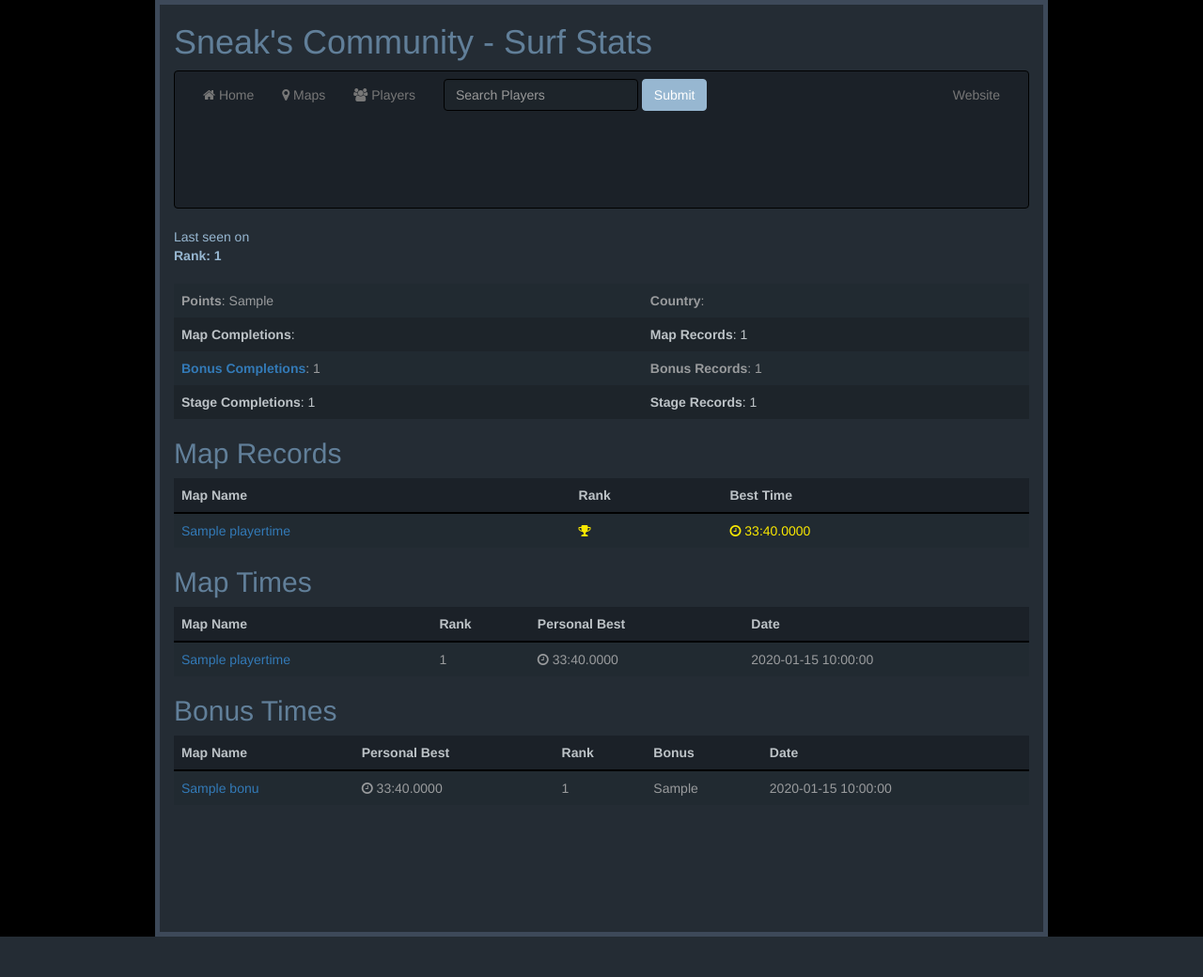
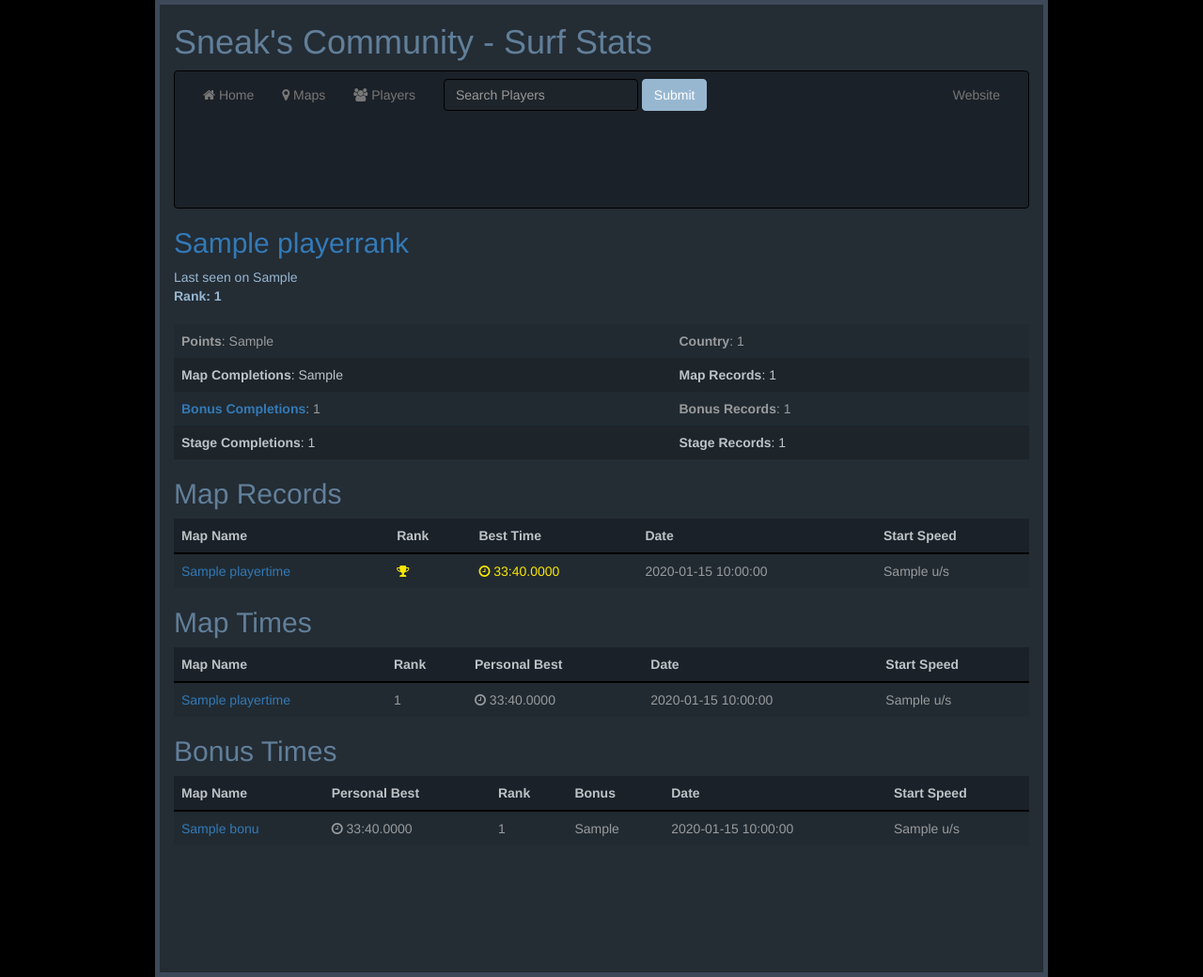
Before and after one commit to Sneaks-Community/SurfStats-Web, a PHP site: page /?view=profile&id=1 in a window 1280 px wide. Shown: the whole page at 94% size. Before the commit the page ends 997 px from the top, so only its background shows below. Run offline with PHP 8.4, Linux system fonts and the light colour scheme; tables that the repository leaves empty or names only in its code hold one stand-in row (values such as "Sample post"); data that the repository does not hold is empty; some libraries are stand-ins or nearby versions.

Commit message:
Slight optimization, update repo link, add start units display

```diff
--- a/assets/pages/default.php
+++ b/assets/pages/default.php
@@ -45,7 +45,7 @@ if ($result = $conn->query("SELECT value as recentplayers FROM $database_call WH
 
 <?php
 $database_call = $db_prefix."playerrank";
-$sql = "SELECT * FROM $database_call ORDER BY points DESC LIMIT 10";
+$sql = "SELECT steamid, name, country, points, finishedmaps, lastseen FROM $database_call ORDER BY points DESC LIMIT 10";
 $result = $conn->query($sql);
 ?>
 
@@ -113,7 +113,7 @@ $result = $conn->query($sql);
 </table>
 <footer>
 	<center>
-		Made with free, <a href="https://gitlab.com/Rowedahelicon/CkSurfStatsPage", target="_">open source</a> software.
+		Made with free, <a href="https://github.com/Sneaks-Community/SurfStats-Web", target="_">open source</a> software.
 	</center>
 </footer>
 <?php
--- a/assets/pages/view_map.php
+++ b/assets/pages/view_map.php
@@ -95,6 +95,7 @@ $result = $conn->query($sql);
 			<th></th>
 			<th>Best Time</th>
 			<th>Date</th>
+			<th>Start Speed</th>
 		</tr>
 	</thead>
 	<tbody>
@@ -105,9 +106,9 @@ $result = $conn->query($sql);
 			$x=1;
 			while($row = $result->fetch_assoc()) {
 				if($x<=3) {
-					echo "<tr><td><a href='?view=profile&id=".$row["steamid"]."'>".$row["name"]."</a></td><td><span class='rank_$x' data-toggle='tooltip' data-placement='bottom' title='' data-original-title='".$lang_rank[$x]."'><i class='fa fa-trophy' aria-hidden='true'></i></span></td><td><i class=\"fa fa-clock-o\" aria-hidden=\"true\"></i> ".processFloat($row["runtimepro"])."</td><td>".$row["date"]."</td></tr>";
+					echo "<tr><td><a href='?view=profile&id=".$row["steamid"]."'>".$row["name"]."</a></td><td><span class='rank_$x' data-toggle='tooltip' data-placement='bottom' title='' data-original-title='".$lang_rank[$x]."'><i class='fa fa-trophy' aria-hidden='true'></i></span></td><td><i class=\"fa fa-clock-o\" aria-hidden=\"true\"></i> ".processFloat($row["runtimepro"])."</td><td>".$row["date"]."</td><td>".$row["startspeed"]."</td></tr>";
 				}else{
-					echo "<tr><td><a href='?view=profile&id=".$row["steamid"]."'>".$row["name"]."</a></td><td></td><td><i class=\"fa fa-clock-o\" aria-hidden=\"true\"></i> ".processFloat($row["runtimepro"])."</td><td>".$row["date"]."</td></tr>";
+					echo "<tr><td><a href='?view=profile&id=".$row["steamid"]."'>".$row["name"]."</a></td><td></td><td><i class=\"fa fa-clock-o\" aria-hidden=\"true\"></i> ".processFloat($row["runtimepro"])."</td><td>".$row["date"]."</td><td>".$row["startspeed"]."</td></tr>";
 				}
 			$x++;
 			}
--- a/assets/pages/view_profile_2.php
+++ b/assets/pages/view_profile_2.php
@@ -54,7 +54,7 @@ while ($row = $result->fetch_assoc())
 //Get Map Times
 $database_call = $db_prefix."playertimes";
 
-$sql = "SELECT mapname, date, (SELECT count(1)+1 FROM $database_call b WHERE a.mapname=b.mapname AND a.runtimepro > b.runtimepro) AS rank, runtimepro FROM $database_call a WHERE steamid = '$steamid'";
+$sql = "SELECT mapname, date, (SELECT count(1)+1 FROM $database_call b WHERE a.mapname=b.mapname AND a.runtimepro > b.runtimepro) AS rank, runtimepro, startspeed FROM $database_call a WHERE steamid = '$steamid'";
 $result = $conn->query($sql);
 $map_array = array();
 $recordStat = 0;
@@ -63,14 +63,14 @@ if ($result->num_rows > 0) {
 	// output data of each row
 	while($row = $result->fetch_assoc()) {
 		array_push($map_array,$row["mapname"]);
-		$map_times .= "<tr><td><a href='?view=map&name=".$row["mapname"]."'>".$row["mapname"]."</a></td><td>".$row["rank"]."</td><td><i class=\"fa fa-clock-o\" aria-hidden=\"true\"></i> ".processFloat($row["runtimepro"])."</td><td>".$row["date"]."</td></tr>";
+		$map_times .= "<tr><td><a href='?view=map&name=".$row["mapname"]."'>".$row["mapname"]."</a></td><td>".$row["rank"]."</td><td><i class=\"fa fa-clock-o\" aria-hidden=\"true\"></i> ".processFloat($row["runtimepro"])."</td><td>".$row["date"]."</td><td>".$row["startspeed"]." u/s</td></tr>";
 	}
 }
 
 //Get Bonus Times
 $database_call = $db_prefix."bonus";
 
-$sql = "SELECT mapname, date, (SELECT count(1)+1 FROM $database_call b WHERE a.mapname=b.mapname AND a.runtime > b.runtime AND a.zonegroup = b.zonegroup) AS rank, runtime, zonegroup FROM $database_call a WHERE steamid = '$steamid'";
+$sql = "SELECT mapname, date, (SELECT count(1)+1 FROM $database_call b WHERE a.mapname=b.mapname AND a.runtime > b.runtime AND a.zonegroup = b.zonegroup) AS rank, runtime, zonegroup, startspeed FROM $database_call a WHERE steamid = '$steamid'";
 $result = $conn->query($sql);
 $bonus_array = array();
 $recordStat = 0;
@@ -79,7 +79,7 @@ if ($result->num_rows > 0) {
 	// output data of each row
 	while($row = $result->fetch_assoc()) {
 		array_push($bonus_array,$row["mapname"]);
-		$bonus_times .= "<tr><td><a href='?view=map&name=".$row["mapname"]."'>".$row["mapname"]."</a></td><td><i class=\"fa fa-clock-o\" aria-hidden=\"true\"></i> ".processFloat($row["runtime"])."</td><td>".$row["rank"]."</td><td>".$row["zonegroup"]."</td><td>".$row["date"]."</td></tr>";
+		$bonus_times .= "<tr><td><a href='?view=map&name=".$row["mapname"]."'>".$row["mapname"]."</a></td><td><i class=\"fa fa-clock-o\" aria-hidden=\"true\"></i> ".processFloat($row["runtime"])."</td><td>".$row["rank"]."</td><td>".$row["zonegroup"]."</td><td>".$row["date"]."</td><td>".$row["startspeed"]." u/s</td></tr>";
 	}
 }
 
@@ -94,7 +94,7 @@ foreach ($map_array as $value){
 	if ($result->num_rows > 0) {
 		$x = 1;
 		while($row = $result->fetch_assoc()) {
-		if($row["steamid"] == $steamid){ $recordStat++; $record_times .= "<tr><td><a href='?view=map&name=".$row["mapname"]."'>".$row["mapname"]."</a></td><td><span class='rank_$x' data-toggle='tooltip' data-placement='bottom' title='' data-original-title='".$lang_rank[$x]."'><i class='fa fa-trophy' aria-hidden='true'></i></span></td><td><span class='rank_$x'><i class=\"fa fa-clock-o\" aria-hidden=\"true\"></i> ".processFloat($row["runtimepro"])."</span></td></tr>"; } $x++;
+		if($row["steamid"] == $steamid){ $recordStat++; $record_times .= "<tr><td><a href='?view=map&name=".$row["mapname"]."'>".$row["mapname"]."</a></td><td><span class='rank_$x' data-toggle='tooltip' data-placement='bottom' title='' data-original-title='".$lang_rank[$x]."'><i class='fa fa-trophy' aria-hidden='true'></i></span></td><td><span class='rank_$x'><i class=\"fa fa-clock-o\" aria-hidden=\"true\"></i> ".processFloat($row["runtimepro"])."</span></td><td>".$row["date"]."</td><td>".$row["startspeed"]." u/s</td></tr>"; } $x++;
 		}
 	}
 }
@@ -132,6 +132,8 @@ if ($result->num_rows > 0) {
 			<th>Map Name</th>
 			<th>Rank</th>
 			<th>Best Time</th>
+			<th>Date</th>
+			<th>Start Speed</th>
 		</tr>
 	</thead>
 	<tbody>
@@ -148,6 +150,7 @@ if ($result->num_rows > 0) {
 			<th>Rank</th>
 			<th>Personal Best</th>
 			<th>Date</th>
+			<th>Start Speed</th>
 		</tr>
 	</thead>
 	<tbody>
@@ -165,6 +168,7 @@ if ($result->num_rows > 0) {
 			<th>Rank</th>
 			<th>Bonus</th>
 			<th>Date</th>
+			<th>Start Speed</th>
 		</tr>
 	</thead>
 	<tbody>
```
